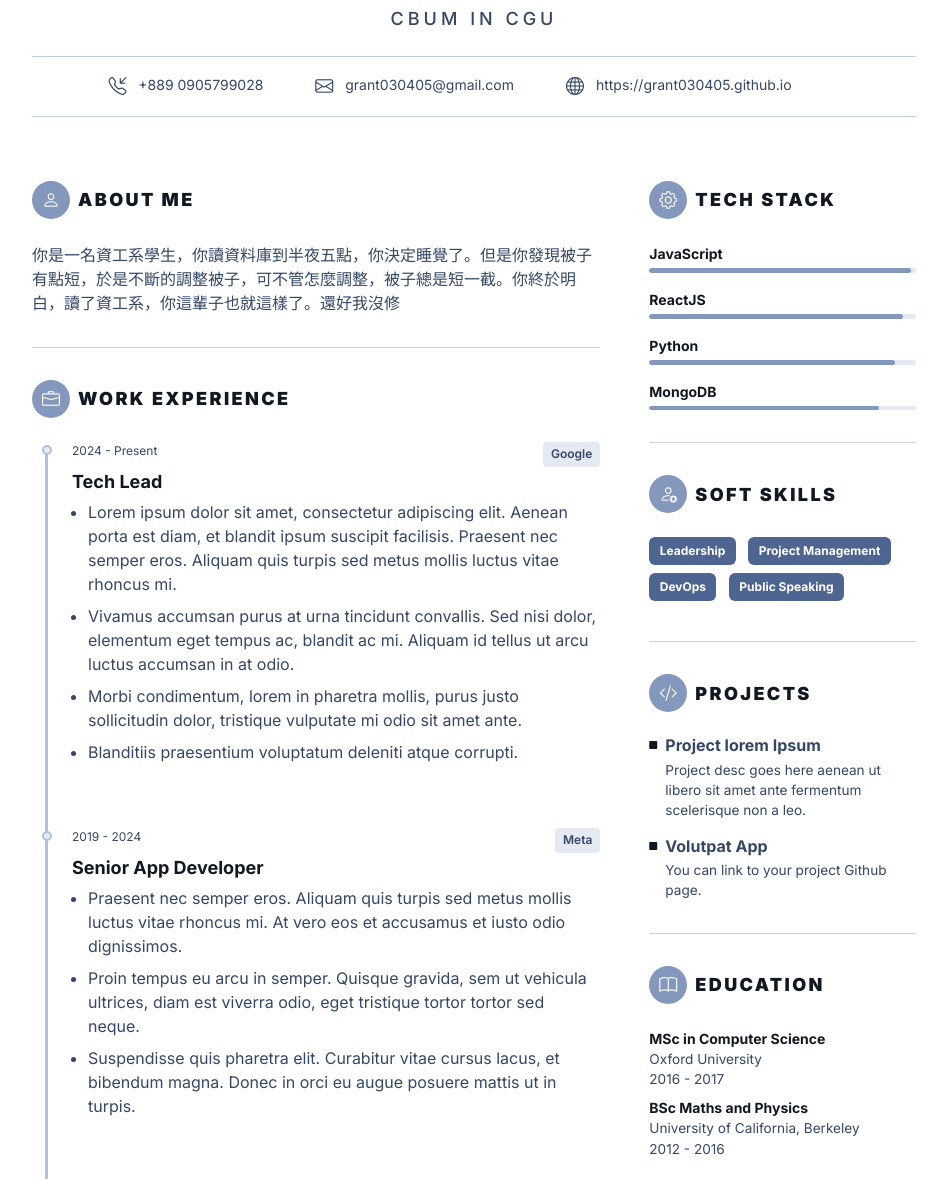
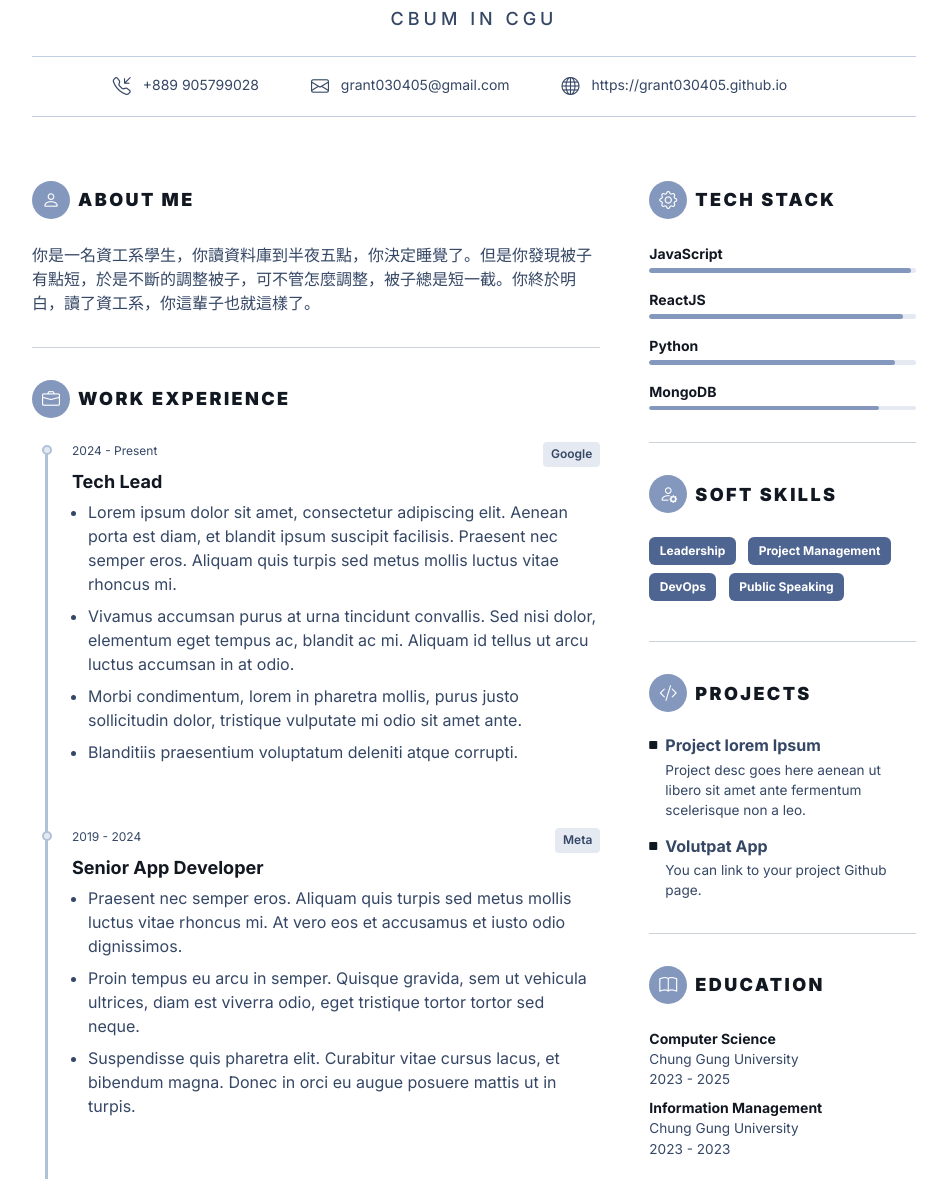
Before and after one commit to grant030405/B1244039.github.io, a plain HTML site: page index.html in a window 1280 px wide. Shown: the part 287-1466 px from the top of the page, without its empty margins (166-1113 px from the left). Drawn offline with nearby package versions, Linux system fonts and the light colour scheme.

Commit message:
Update index.html

```diff
--- a/index.html
+++ b/index.html
@@ -61,7 +61,7 @@
 								<div class="resume-role-title text-uppercase">cbum in CGU</div>
 								<div class="resume-contact mt-4">
 									<ul class="resume-contact-list list-unstyled list-inline mb-0 justify-content-between">
-										<li class="list-inline-item me-md-3 me-lg-5"><i class="resume-contact-icon bi bi-telephone-inbound me-2"></i> +889 0905799028</li>
+										<li class="list-inline-item me-md-3 me-lg-5"><i class="resume-contact-icon bi bi-telephone-inbound me-2"></i> +889 905799028</li>
 										<li class="list-inline-item me-md-3 me-lg-5"><i class="resume-contact-icon bi bi-envelope me-2"></i> grant030405@gmail.com</li>
 										<li class="list-inline-item me-lg-5"><i class="resume-contact-icon bi bi-globe me-2"></i> https://grant030405.github.io</li>
 									</ul>
@@ -75,7 +75,7 @@
 									<section class="resume-summary-section resume-section">
 										<h3 class="resume-section-heading text-uppercase py-2 py-lg-3 py-2 py-lg-3"><i class="resume-section-heading-icon bi bi-person me-2"></i>About Me</h3>
 										<div class="resume-summary-desc">
-											你是一名資工系學生，你讀資料庫到半夜五點，你決定睡覺了。但是你發現被子有點短，於是不斷的調整被子，可不管怎麼調整，被子總是短一截。你終於明白，讀了資工系，你這輩子也就這樣了。還好我沒修
+											你是一名資工系學生，你讀資料庫到半夜五點，你決定睡覺了。但是你發現被子有點短，於是不斷的調整被子，可不管怎麼調整，被子總是短一截。你終於明白，讀了資工系，你這輩子也就這樣了。
 										</div>
 									</section><!--//resume-section-->
 
@@ -235,14 +235,14 @@
 										<h3 class="resume-section-heading text-uppercase py-2 py-lg-3 py-3"><i class="resume-section-heading-icon bi bi-book me-2"></i>Education</h3>
 										<ul class="list-unstyled">
 										    <li class="mb-2">
-										        <div class="resume-degree font-weight-bold">MSc in Computer Science</div>
-										        <div class="resume-degree-org">Oxford University</div>
-										        <div class="resume-degree-time">2016 - 2017</div>
+										        <div class="resume-degree font-weight-bold">Computer Science</div>
+										        <div class="resume-degree-org">Chung Gung University</div>
+										        <div class="resume-degree-time">2023 - 2025</div>
 										    </li>
 										    <li>
-										        <div class="resume-degree font-weight-bold">BSc Maths and Physics</div>
-										        <div class="resume-degree-org">University of California, Berkeley</div>
-										        <div class="resume-degree-time">2012 - 2016</div>
+										        <div class="resume-degree font-weight-bold">Information Management</div>
+										        <div class="resume-degree-org">Chung Gung University</div>
+										        <div class="resume-degree-time">2023 - 2023</div>
 										    </li>
 									    </ul>
 									</section><!--//resume-section-->
```
